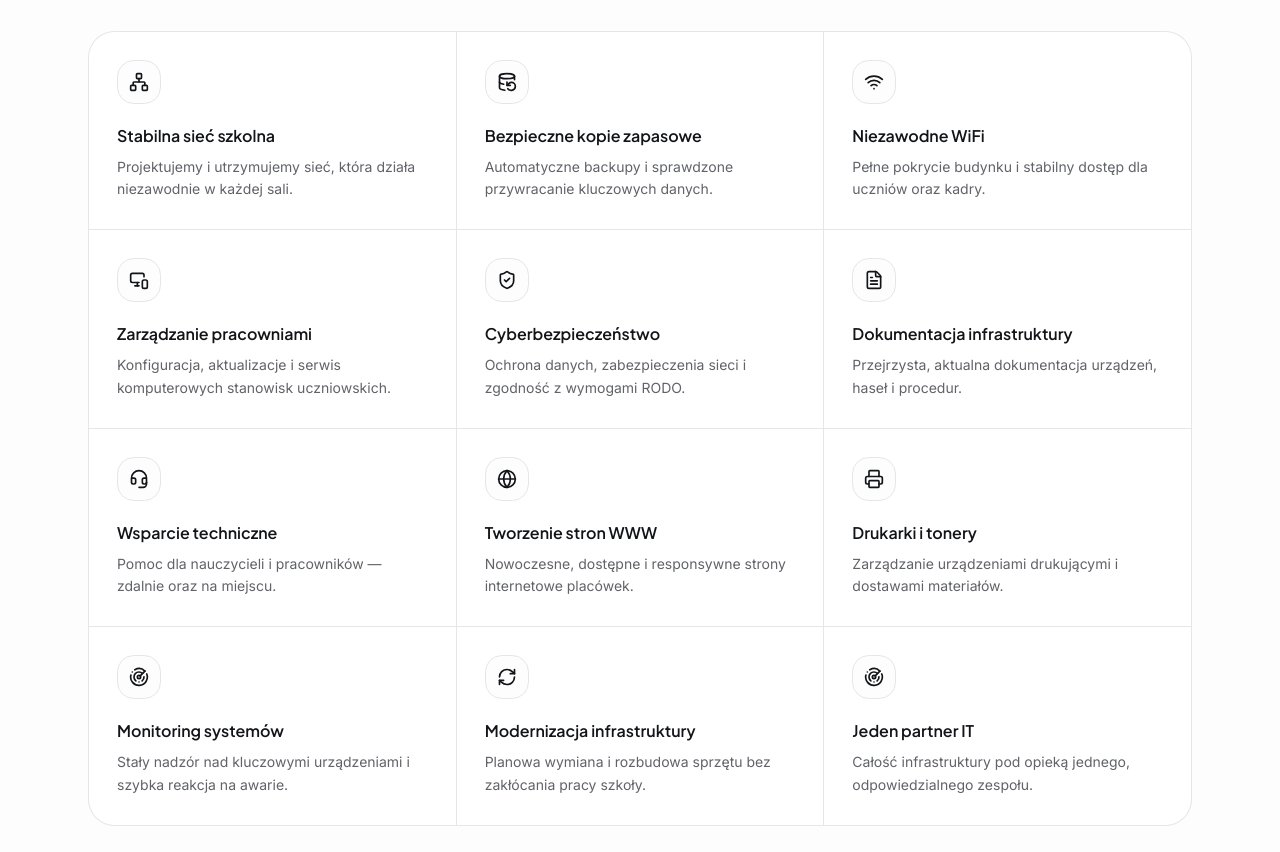
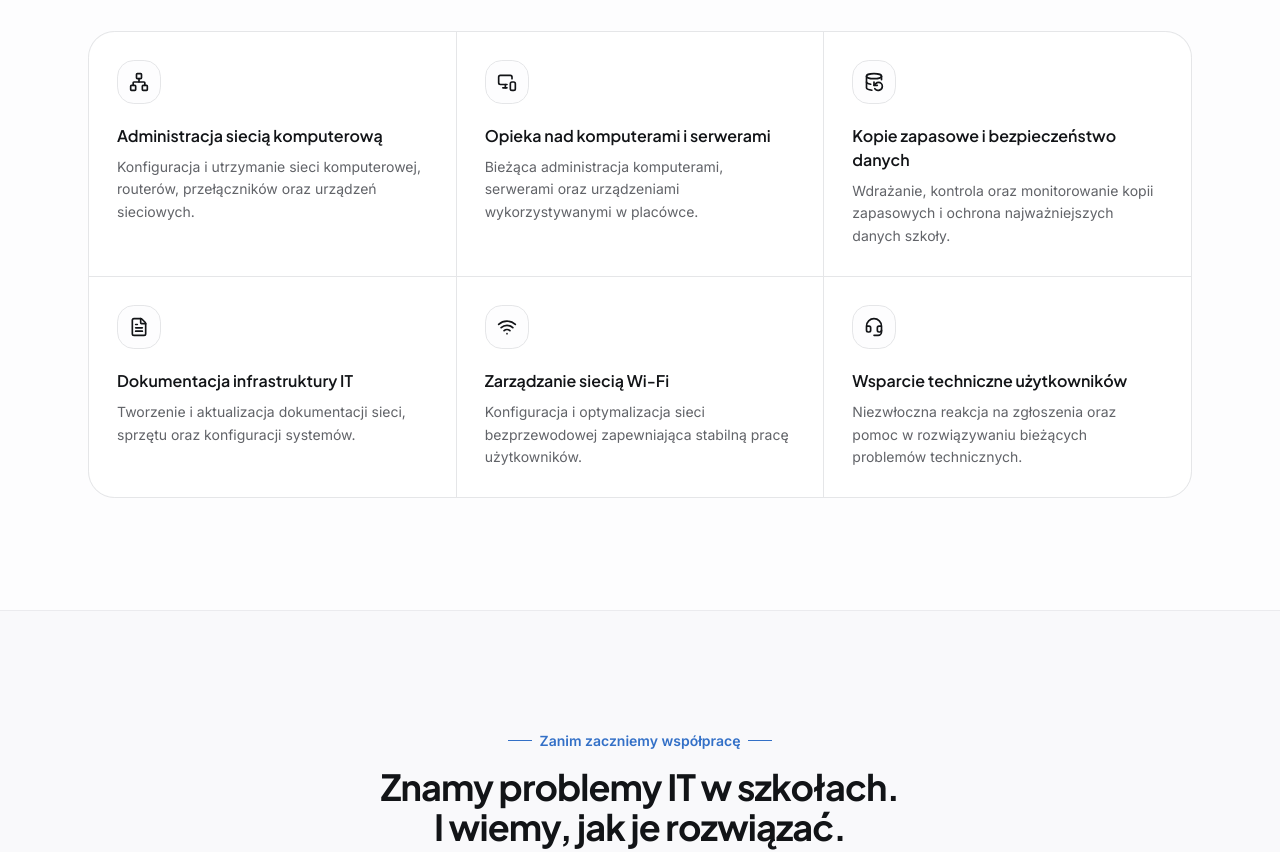
Before and after one commit to Alphbeth/InGEN, a Next.js app: page / in a window 1280 px wide. Shown: the part 1280-2132 px from the top of the page. Built offline with nearby package versions, Linux system fonts and the light colour scheme.

Commit message:
Update school IT services section

```diff
--- a/components/services-section.tsx
+++ b/components/services-section.tsx
@@ -3,75 +3,46 @@ import {
   DatabaseBackup,
   Wifi,
   MonitorSmartphone,
-  ShieldCheck,
   FileText,
   Headset,
-  Globe,
-  Printer,
-  Radar,
-  RefreshCw,
 } from 'lucide-react'
 
 const services = [
   {
     icon: Network,
-    title: 'Stabilna sieć szkolna',
-    description: 'Projektujemy i utrzymujemy sieć, która działa niezawodnie w każdej sali.',
+    title: 'Administracja siecią komputerową',
+    description:
+      'Konfiguracja i utrzymanie sieci komputerowej, routerów, przełączników oraz urządzeń sieciowych.',
+  },
+  {
+    icon: MonitorSmartphone,
+    title: 'Opieka nad komputerami i serwerami',
+    description:
+      'Bieżąca administracja komputerami, serwerami oraz urządzeniami wykorzystywanymi w placówce.',
   },
   {
     icon: DatabaseBackup,
-    title: 'Bezpieczne kopie zapasowe',
-    description: 'Automatyczne backupy i sprawdzone przywracanie kluczowych danych.',
+    title: 'Kopie zapasowe i bezpieczeństwo danych',
+    description:
+      'Wdrażanie, kontrola oraz monitorowanie kopii zapasowych i ochrona najważniejszych danych szkoły.',
+  },
+  {
+    icon: FileText,
+    title: 'Dokumentacja infrastruktury IT',
+    description:
+      'Tworzenie i aktualizacja dokumentacji sieci, sprzętu oraz konfiguracji systemów.',
   },
   {
     icon: Wifi,
-    title: 'Niezawodne WiFi',
-    description: 'Pełne pokrycie budynku i stabilny dostęp dla uczniów oraz kadry.',
-  },
-  {
-    icon: MonitorSmartphone,
-    title: 'Zarządzanie pracowniami',
-    description: 'Konfiguracja, aktualizacje i serwis komputerowych stanowisk uczniowskich.',
-  },
-  {
-    icon: ShieldCheck,
-    title: 'Cyberbezpieczeństwo',
-    description: 'Ochrona danych, zabezpieczenia sieci i zgodność z wymogami RODO.',
-  },
-  {
-    icon: FileText,
-    title: 'Dokumentacja infrastruktury',
-    description: 'Przejrzysta, aktualna dokumentacja urządzeń, haseł i procedur.',
+    title: 'Zarządzanie siecią Wi-Fi',
+    description:
+      'Konfiguracja i optymalizacja sieci bezprzewodowej zapewniająca stabilną pracę użytkowników.',
   },
   {
     icon: Headset,
-    title: 'Wsparcie techniczne',
-    description: 'Pomoc dla nauczycieli i pracowników — zdalnie oraz na miejscu.',
-  },
-  {
-    icon: Globe,
-    title: 'Tworzenie stron WWW',
-    description: 'Nowoczesne, dostępne i responsywne strony internetowe placówek.',
-  },
-  {
-    icon: Printer,
-    title: 'Drukarki i tonery',
-    description: 'Zarządzanie urządzeniami drukującymi i dostawami materiałów.',
-  },
-  {
-    icon: Radar,
-    title: 'Monitoring systemów',
-    description: 'Stały nadzór nad kluczowymi urządzeniami i szybka reakcja na awarie.',
-  },
-  {
-    icon: RefreshCw,
-    title: 'Modernizacja infrastruktury',
-    description: 'Planowa wymiana i rozbudowa sprzętu bez zakłócania pracy szkoły.',
-  },
-  {
-    icon: Radar,
-    title: 'Jeden partner IT',
-    description: 'Całość infrastruktury pod opieką jednego, odpowiedzialnego zespołu.',
+    title: 'Wsparcie techniczne użytkowników',
+    description:
+      'Niezwłoczna reakcja na zgłoszenia oraz pomoc w rozwiązywaniu bieżących problemów technicznych.',
   },
 ]
 
@@ -85,11 +56,11 @@ export function ServicesSection() {
             Usługi
           </span>
           <h2 className="mt-4 font-heading text-3xl font-bold tracking-tight text-balance text-foreground sm:text-4xl">
-            Wszystko, czego potrzebuje IT w placówce oświatowej
+            Kompleksowa opieka informatyczna dla szkół
           </h2>
           <p className="mt-4 text-lg leading-relaxed text-pretty text-muted-foreground">
-            Jedno źródło odpowiedzialności za całą infrastrukturę informatyczną Twojej szkoły —
-            od sieci i serwerów po dokumentację i wsparcie użytkowników.
+            Zapewniamy profesjonalną administrację infrastrukturą IT, bezpieczeństwo danych oraz
+            bieżące wsparcie techniczne dla placówek oświatowych.
           </p>
         </div>
 
```
